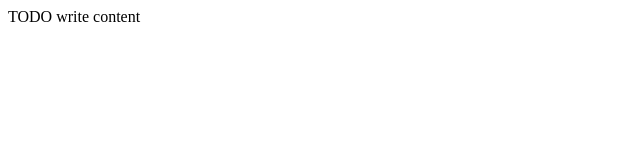
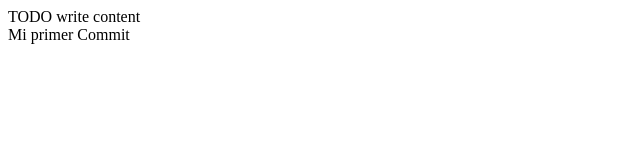
Before and after one commit to scudr/CVS-EJEMPLO, a plain HTML site: page web/index.html in a window 1280 px wide. Shown: the whole page, without its empty margins (0-640 px from the left). Drawn offline with Linux system fonts and the light colour scheme.

Commit message:
Folder for js files created and div create in index

```diff
--- a/web/index.html
+++ b/web/index.html
@@ -12,5 +12,8 @@
     </head>
     <body>
         <div>TODO write content</div>
+
+      <div>Mi primer Commit</div>
+
     </body>
 </html>
--- /dev/null
+++ b/web/js/Experimento.js
@@ -0,0 +1,5 @@
+/*
+ * To change this license header, choose License Headers in Project Properties.
+ * To change this template file, choose Tools | Templates
+ * and open the template in the editor.
+ */
```
